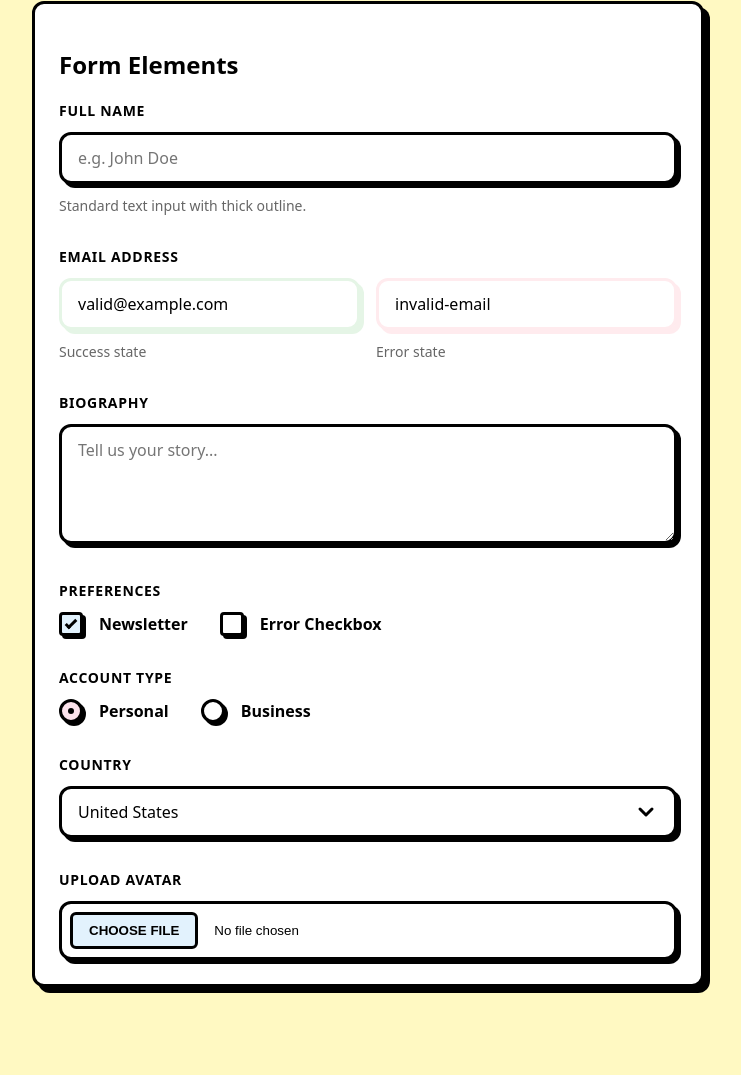
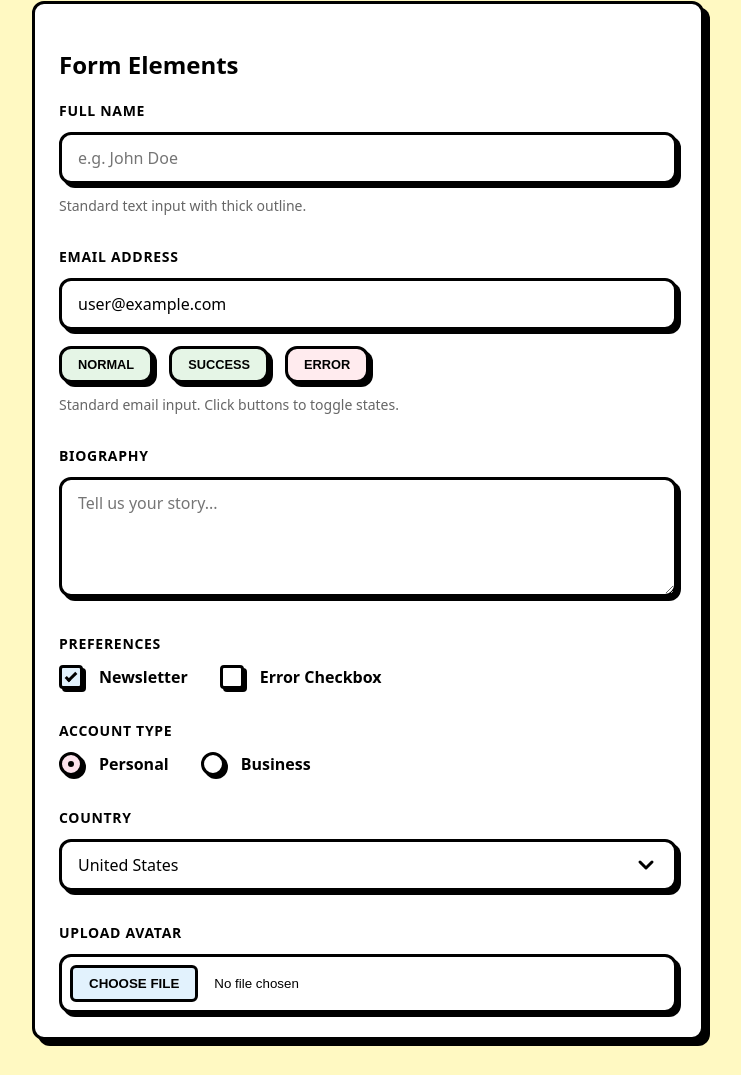
Before and after one commit to bllyanos/lembrut, a website built with Vite: page index.html in a window 1280 px wide. Shown: the part 627-1702 px from the top of the page, without its empty margins (272-1013 px from the left). Before the commit the page ends 1654 px from the top, so only its background shows below. Built offline with nearby package versions, Linux system fonts and the light colour scheme.

Commit message:
docs(demo): Use JS to toggle validation states in email field

```diff
--- a/index.html
+++ b/index.html
@@ -39,17 +39,34 @@
 
                     <div class="form-field">
                         <label class="label">Email Address</label>
-                        <div class="flex gap-4">
-                            <div style="flex: 1;">
-                                <input type="email" class="input is-success" value="valid@example.com">
-                                <span class="helper-text">Success state</span>
-                            </div>
-                            <div style="flex: 1;">
-                                <input type="email" class="input is-error" value="invalid-email">
-                                <span class="helper-text">Error state</span>
-                            </div>
+                        <input type="email" id="demo-email" class="input" value="user@example.com">
+                        <div class="flex gap-4 mt-4" style="margin-top: 1rem;">
+                            <button class="btn btn-secondary" style="padding: 0.5rem 1rem; font-size: 0.8rem;" onclick="setDemoState('normal')">Normal</button>
+                            <button class="btn btn-secondary" style="padding: 0.5rem 1rem; font-size: 0.8rem; background-color: var(--lembrut-green);" onclick="setDemoState('success')">Success</button>
+                            <button class="btn btn-secondary" style="padding: 0.5rem 1rem; font-size: 0.8rem; background-color: var(--lembrut-red);" onclick="setDemoState('error')">Error</button>
                         </div>
+                        <span id="demo-helper" class="helper-text">Standard email input. Click buttons to toggle states.</span>
                     </div>
+
+                    <script>
+                        function setDemoState(state) {
+                            const input = document.getElementById('demo-email');
+                            const helper = document.getElementById('demo-helper');
+
+                            // Reset classes
+                            input.classList.remove('is-success', 'is-error');
+
+                            if (state === 'success') {
+                                input.classList.add('is-success');
+                                helper.textContent = 'Success state: Email is valid!';
+                            } else if (state === 'error') {
+                                input.classList.add('is-error');
+                                helper.textContent = 'Error state: Invalid email format.';
+                            } else {
+                                helper.textContent = 'Standard email input. Click buttons to toggle states.';
+                            }
+                        }
+                    </script>
 
                     <div class="form-field">
                         <label class="label">Biography</label>
```
